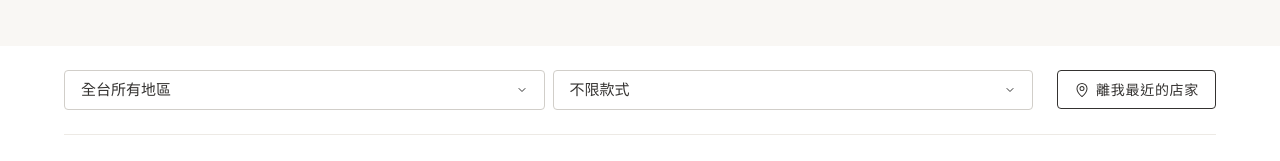
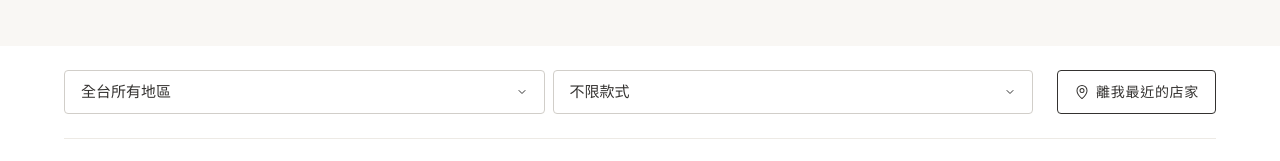
Before and after one commit to trista-xuuu/Kisura, a React (Vite) app: page /stores in a window 1280 px wide. Shown: the part 353-514 px from the top of the page. Built offline with nearby package versions, Linux system fonts and the light colour scheme; a web font is replaced by a local one.

Commit message:
Standardize filter fields and buttons to 44px height across Stores and ExploreProducts

```diff
--- a/src/pages/ExploreProducts.jsx
+++ b/src/pages/ExploreProducts.jsx
@@ -80,6 +80,7 @@ const ExploreProducts = () => {
         value={selectedCategory}
         onChange={(e) => setSelectedCategory(e.target.value)}
         style={{
+          height: '44px',
           padding: '8px 32px 8px 16px',
           borderRadius: '4px',
           border: '1px solid var(--color-g40)',
@@ -108,7 +109,7 @@ const ExploreProducts = () => {
       <div style={{ position: 'relative', flex: 1, minWidth: 0 }}>
         <div
           onClick={() => isMobilePanel ? setIsMobileShapeDropdownOpen(!isMobileShapeDropdownOpen) : setIsShapeDropdownOpen(!isShapeDropdownOpen)}
-          style={{ width: '100%', boxSizing: 'border-box', padding: '8px 16px', borderRadius: '4px', border: '1px solid var(--color-g40)', fontFamily: 'var(--font-tc-body)', fontWeight: 400, color: 'var(--color-g100)', fontSize: '15px', backgroundColor: 'var(--color-primary-white)', cursor: 'pointer', display: 'flex', justifyContent: 'space-between', alignItems: 'center' }}
+          style={{ height: '44px', width: '100%', boxSizing: 'border-box', padding: '0 16px', borderRadius: '4px', border: '1px solid var(--color-g40)', fontFamily: 'var(--font-tc-body)', fontWeight: 400, color: 'var(--color-g100)', fontSize: '15px', backgroundColor: 'var(--color-primary-white)', cursor: 'pointer', display: 'flex', justifyContent: 'space-between', alignItems: 'center' }}
         >
             <span style={{ overflow: 'hidden', textOverflow: 'ellipsis', whiteSpace: 'nowrap' }}>
               {selectedShapes.length === 0 ? '不限款式' : selectedShapes.join(', ')}
--- a/src/pages/Stores.jsx
+++ b/src/pages/Stores.jsx
@@ -123,6 +123,7 @@ const Stores = () => {
           value={selectedCity}
           onChange={(e) => setSelectedCity(e.target.value)}
           style={{
+            height: '44px',
             padding: '8px 32px 8px 16px',
             borderRadius: '4px',
             border: '1px solid var(--color-g40)',
@@ -151,6 +152,7 @@ const Stores = () => {
           value={selectedModel}
           onChange={(e) => setSelectedModel(e.target.value)}
           style={{
+            height: '44px',
             padding: '8px 32px 8px 16px',
             borderRadius: '4px',
             border: '1px solid var(--color-g40)',
@@ -182,7 +184,7 @@ const Stores = () => {
           onClick={handleFindNearby}
           disabled={isLocating}
           className={nearbyOnly ? "btn-primary" : "btn-outline"}
-          style={{ padding: '8px 16px', fontSize: '14px', opacity: isLocating ? 0.7 : 1, transition: 'all 0.3s ease', display: 'inline-flex', alignItems: 'center', gap: '6px', justifyContent: 'center' }}
+          style={{ height: '44px', padding: '0 16px', fontSize: '14px', opacity: isLocating ? 0.7 : 1, transition: 'all 0.3s ease', display: 'inline-flex', alignItems: 'center', gap: '6px', justifyContent: 'center', boxSizing: 'border-box' }}
         >
           {isLocating ? <><MapPin size={16} /> 定位中...</> : nearbyOnly ? <><X size={16} /> 關閉附近尋找</> : <><MapPin size={16} /> 離我最近的店家</>}
         </button>
```
